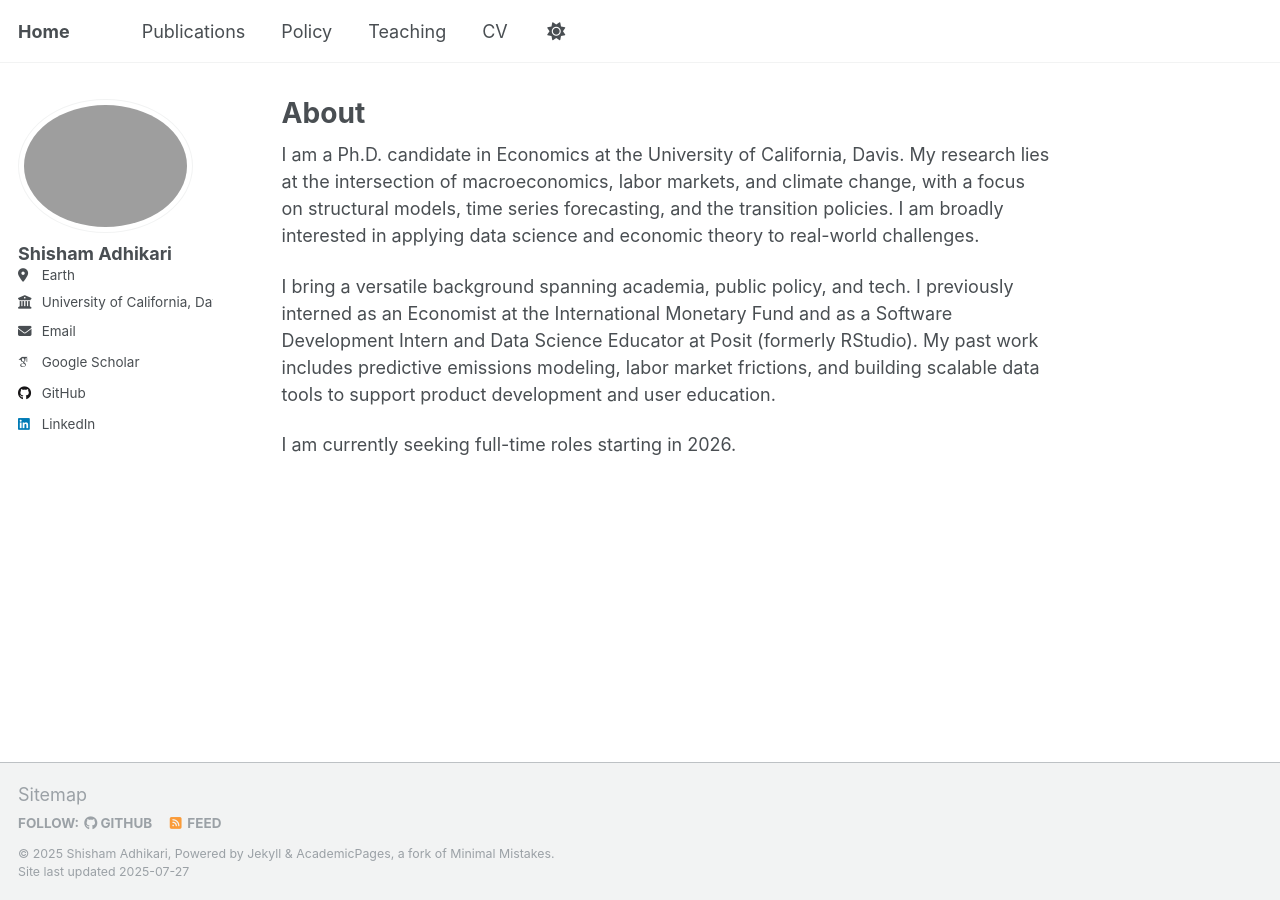
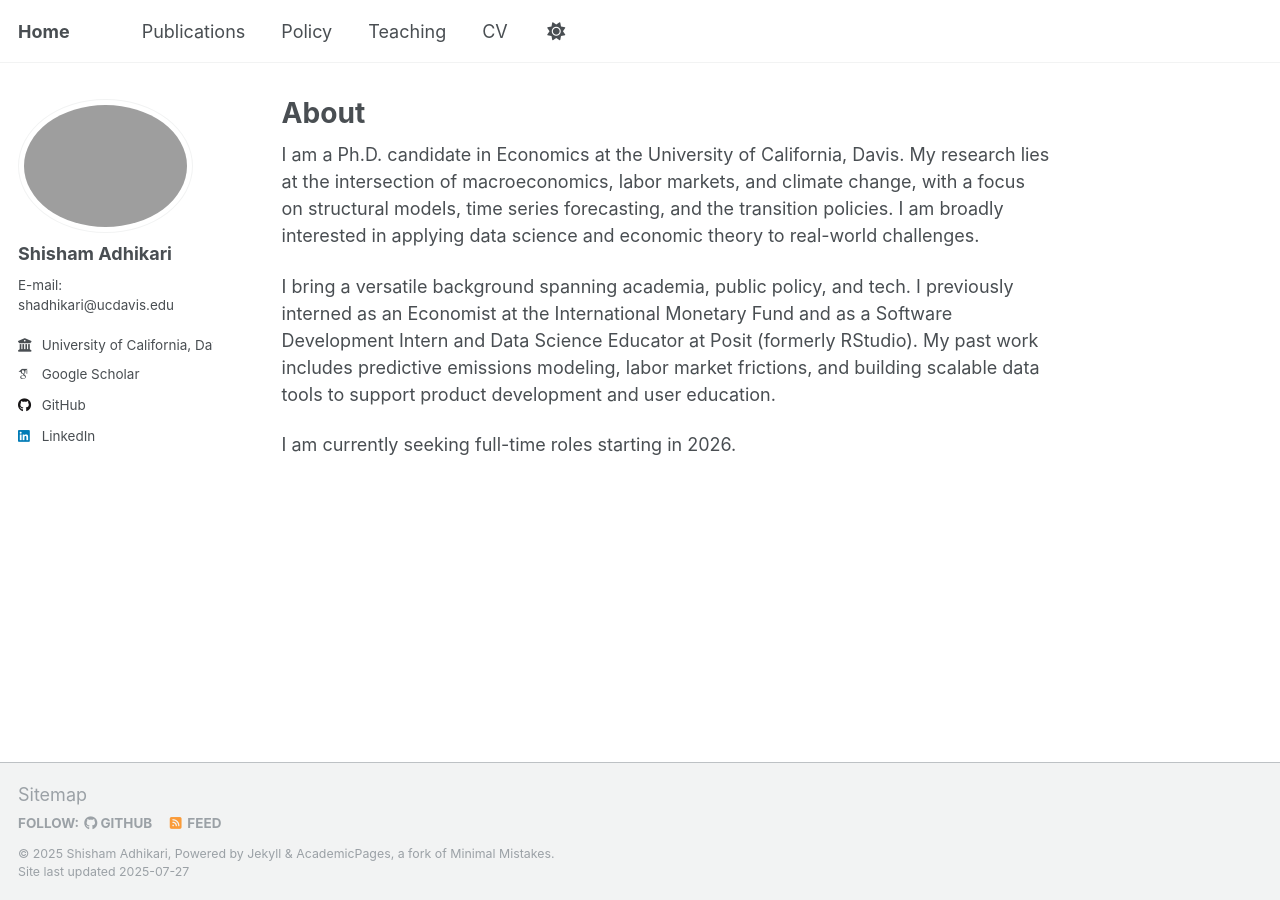
Before and after one commit to adhikars11/shadhikari, a Jekyll site: the page built from _pages/about.md, in a window 1280 px wide. Built offline with Jekyll 4.4.1, drawn with Linux system fonts in a browser that asks for light colours; some web fonts are replaced.

Commit message:
yaml updated

```diff
--- a/_config.yml
+++ b/_config.yml
@@ -25,18 +25,19 @@ author:
   # Biographic information
   avatar           : "profile.png"
   name             : "Shisham Adhikari"
+  bio              : "E-mail: shadhikari@ucdavis.edu"
+  employer         : "University of California, Davis"
+  linkedin         : "https://www.linkedin.com/in/adhikars/"
+  github           : "https://github.com/adhikars11"
+  googlescholar    : "https://scholar.google.com/citations?user=GQoFZQ8AAAAJ&hl=en"
   pronouns         : # example: "she/her"
-  bio              : # "Short biography for the left-hand sidebar"
-  location         : "Earth"
-  employer         : "University of California, Davis"
+  location         : # "United States"
   uri              : # URL
-  email            : "shadhikari@ucdavis.edu"
-  github           : "https://github.com/adhikars11"
+  email            : # "shadhikari@ucdavis.edu"
 
   # Academic websites
   academia         : # URL
   arxiv            : # URL - Update with the correct link to your profile
-  googlescholar    : "https://scholar.google.com/citations?user=PS_CX0AAAAAJ"
   impactstory      : # URL
   orcid            : # "http://orcid.org/yourorcidurl"
   semantic         : # URL
@@ -61,7 +62,6 @@ author:
   keybase          : # Username
   instagram        : # Username
   lastfm           : # Username
-  linkedin         : "www.linkedin.com/in/adhikars"
   mastodon         : # URL
   medium           : # URL
   pinterest        : # Username
```
